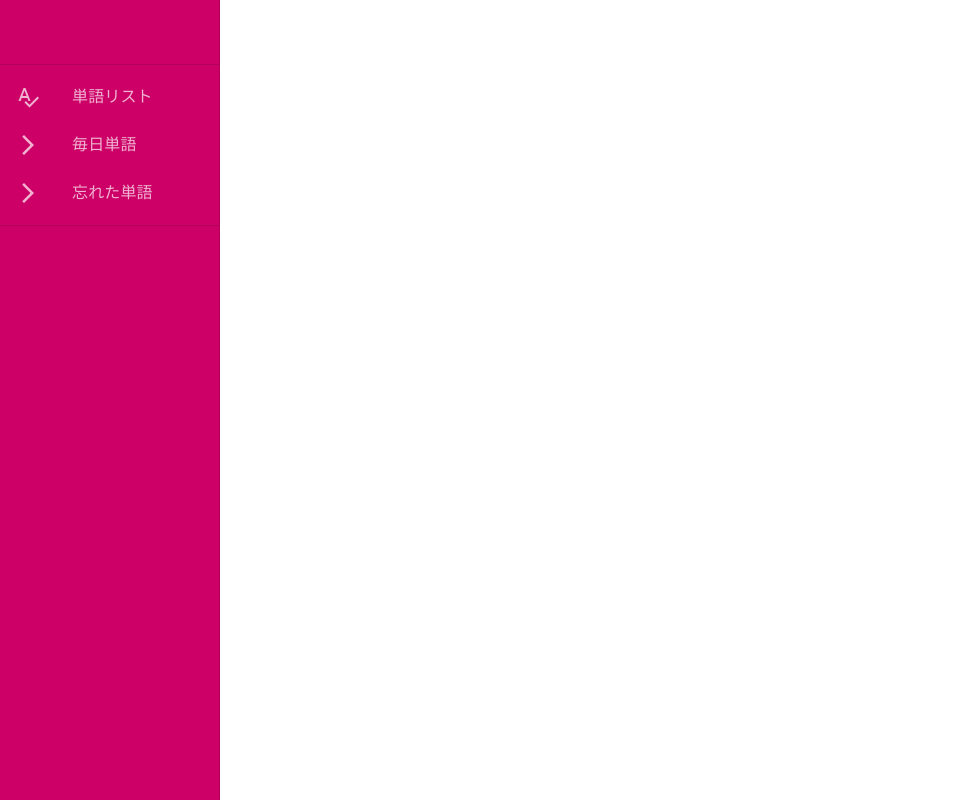
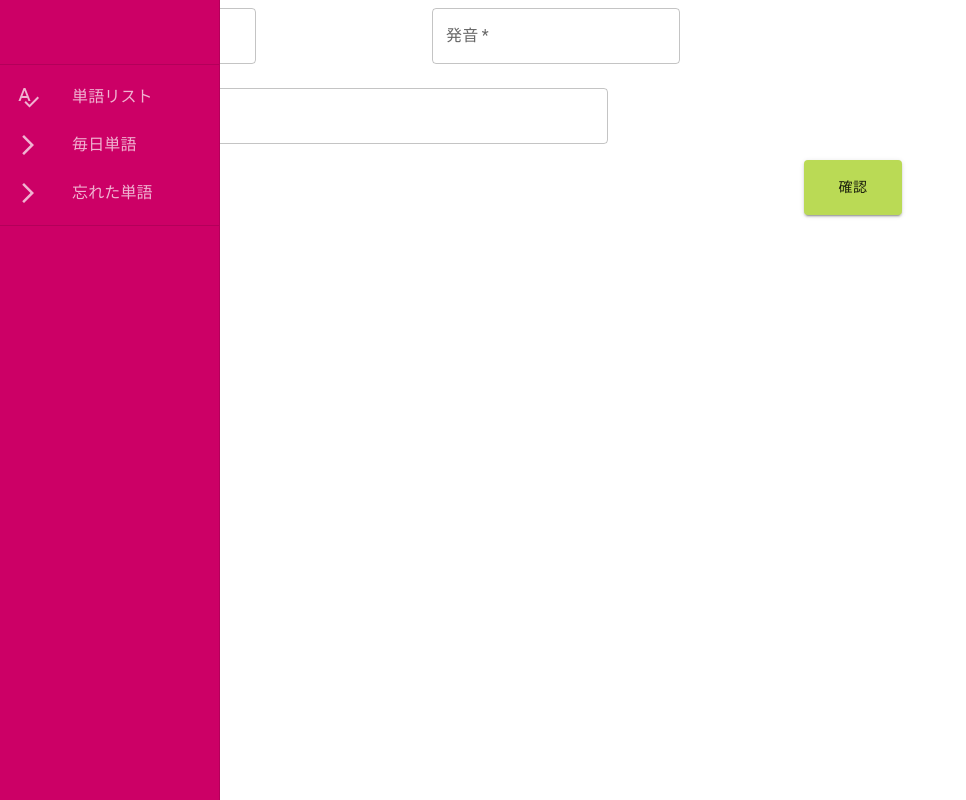
Before and after one commit to 191078834/reac-system-ts, a React (Create React App) app in the folder reac-system-ts/: page /everydayword in a window 1280 px wide. Shown: the whole page, without its empty margins (0-966 px from the left). Built offline with nearby package versions, Linux system fonts and the light colour scheme.

Commit message:
everydayword pageの内容を追加

```diff
--- a/reac-system-ts/package.json
+++ b/reac-system-ts/package.json
@@ -5,6 +5,7 @@
   "dependencies": {
     "@emotion/cache": "^11.10.5",
     "@emotion/core": "^11.0.0",
+    "@emotion/react": "^11.10.5",
     "@emotion/styled": "^11.10.5",
     "@mui/icons-material": "^5.10.9",
     "@mui/material": "^5.10.10",
--- a/reac-system-ts/src/componments/Navbar/const/navbarListItems.tsx
+++ b/reac-system-ts/src/componments/Navbar/const/navbarListItems.tsx
@@ -22,7 +22,7 @@ export const mainNavBarItems: Array<mainNavBarItem> = [
         id: 1,
         icon: <ArrowForwardIosIcon />,
         label: '毎日単語',
-        route: 'everydaylist'
+        route: 'everydayword'
 
 
     },
--- a/reac-system-ts/src/index.tsx
+++ b/reac-system-ts/src/index.tsx
@@ -12,7 +12,7 @@ import { dashBoardTheme } from "./dashBoardTheme"
 
 import App from './pages/App/App';
 import TestApp from './pages/TestApp/TestApp';
-import ForgetList from './pages/ForgetList/ForgetList';
+import EveryDayWord from './pages/EveryDayWord/EveryDayWord';
 // import WordList from './pages/WordList/WordList';
 
 
@@ -27,8 +27,8 @@ root.render(
         <Routes>
           <Route path="/*" element={<App />}>
             {/* <Route path="wordlist" element={<WordList />} /> */}
-              <Route path="everydaylist" element={<TestApp />} />
-              <Route path="forgetlist" element={<ForgetList />} />
+              <Route path="forgetlist" element={<TestApp />} />
+              <Route path="everydayword" element={<EveryDayWord />} />
           </Route>
         </Routes>
       </BrowserRouter>,
--- /dev/null
+++ b/reac-system-ts/src/pages/EveryDayWord/EveryDayWord.tsx
@@ -0,0 +1,75 @@
+import * as React from 'react'
+import Box from '@mui/material/Box';
+import { Button, Grid, TextField } from '@mui/material';
+
+const EveryDayWord: React.FC<{}> = () => {
+    let wordRef = React.useRef<HTMLInputElement>(null);
+    let translateRef = React.useRef<HTMLInputElement>(null);
+    const [hatuo, setHatuo] = React.useState<String>("");
+
+    const handleSubmit = (e: React.FormEvent<HTMLFormElement>) => {
+
+        e.preventDefault();
+        console.log(wordRef.current?.value, hatuo, translateRef.current?.value)
+        // alert(wordRef.current?.value);
+    }
+    const handleChange =(e:React.ChangeEvent<HTMLInputElement>)=>{
+        setHatuo(e.target.value);
+    }
+
+
+
+    return (
+
+        <Box component="form" onSubmit={handleSubmit} sx={{ maxWidth: '100%' }}>
+            <Grid container spacing={1} >
+                {/* 1行目 */}
+                <Grid item xs={4}>
+                    <TextField
+                        name='word'
+                        required
+                        label="単語"
+                        inputRef={wordRef}
+                    />
+                </Grid>
+                <Grid item xs={5}>
+                    <TextField
+                        name='lomazi'
+                        required
+                        onChange={handleChange}
+                        label="発音"
+                        value={hatuo}
+                    />
+                </Grid>
+                {/* 2行目 */}
+                <Grid item xs={9}>
+                    <TextField
+                        name='translate'
+                        required
+                        label="翻訳"
+                        sx={{ width: 600, mt: 2 }}
+                        inputRef={translateRef}
+                    />
+                </Grid>
+                <Grid item xs={3}>
+                </Grid>
+                {/* 3行目 */}
+                <Grid item xs={6}>
+                </Grid>
+                <Grid item xs={1}>
+                    <Button
+                        type="submit"
+                        fullWidth
+                        variant="contained"
+                        sx={{ mt: 1, ml: 20, height: 55 }}
+                    >
+                        確認
+                    </Button>
+                </Grid>
+            </Grid>
+        </Box>
+
+    )
+}
+
+export default EveryDayWord
--- a/reac-system-ts/src/pages/ForgetList/ForgetList.tsx
+++ /dev/null
@@ -1,65 +0,0 @@
-import * as React from 'react'
-import Box from '@mui/material/Box';
-import { Button, Grid, TextField } from '@mui/material';
-
-const ForgetList: React.FC<{}> = () => {
-    const handleSubmit = (e: React.FormEvent<HTMLFormElement>) => {
-
-        e.preventDefault();
-        console.log(111)
-    }
-
-
-    return (
-
-        // <div style={{ marginLeft: '500px' }}>
-        //     ForgetList
-        // </div>
-        <Box component="form" onSubmit={handleSubmit} sx={{ maxWidth: '100%' }}>
-            <Grid container spacing={1} >
-                {/* 1行目 */}
-                <Grid item xs={4}>
-                    <TextField
-                        name='word'
-                        required
-                        label="単語"
-                    />
-                </Grid>
-                <Grid item xs={5}>
-                    <TextField
-                        name='lomazi'
-                        required
-                        label="発音"
-                    />
-                </Grid>
-                {/* 2行目 */}
-                <Grid item xs={9}>
-                    <TextField
-                        name='translate'
-                        required
-                        label="翻訳"
-                        sx={{ width: 600, mt: 2 }}
-                    />
-                </Grid>
-                <Grid item xs={3}>
-                </Grid>
-                {/* 3行目 */}
-                <Grid item xs={6}>
-                </Grid>
-                <Grid item xs={1}>
-                    <Button
-                        type="submit"
-                        fullWidth
-                        variant="contained"
-                        sx={{ mt: 1, ml: 20, height: 55 }}
-                    >
-                        確認
-                    </Button>
-                </Grid>
-            </Grid>
-        </Box>
-
-    )
-}
-
-export default ForgetList
--- a/reac-system-ts/src/pages/TestApp/TestApp.tsx
+++ b/reac-system-ts/src/pages/TestApp/TestApp.tsx
@@ -28,9 +28,10 @@ const TestApp: React.FC<{}> = () => {
 export interface IpropsToolbar {
     children?: React.ReactNode
 }
-const Toolbar: React.FC<IpropsToolbar> = () => {
+const Toolbar: React.FC<IpropsToolbar> = (props) => {
     return (
         <div style={{ marginLeft: '500px' }}>
+            {props.children}
             <ThemedButton />
         </div>
     );
```
Also changed, not shown: 2 other files (tests, documents, lock files or other folders).
